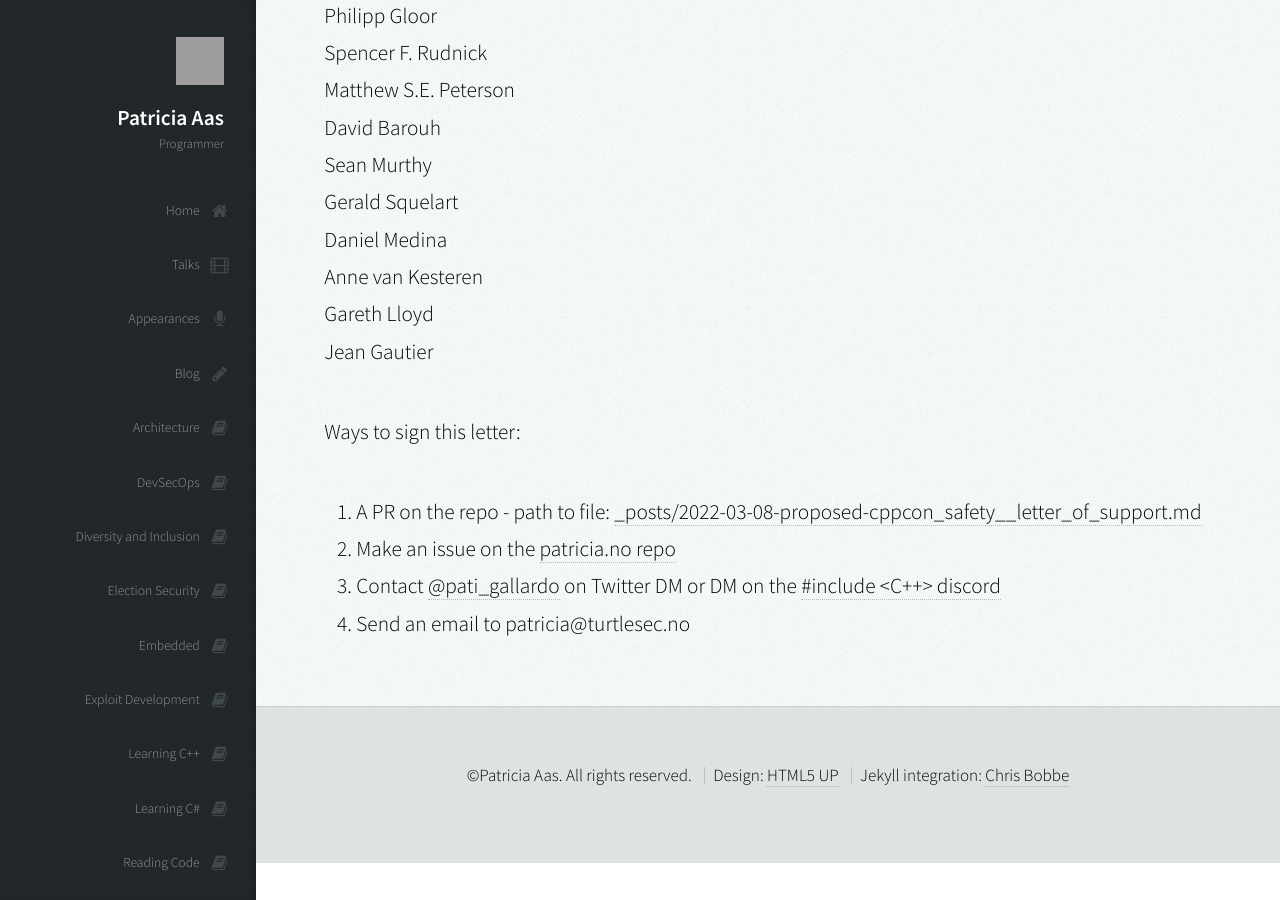
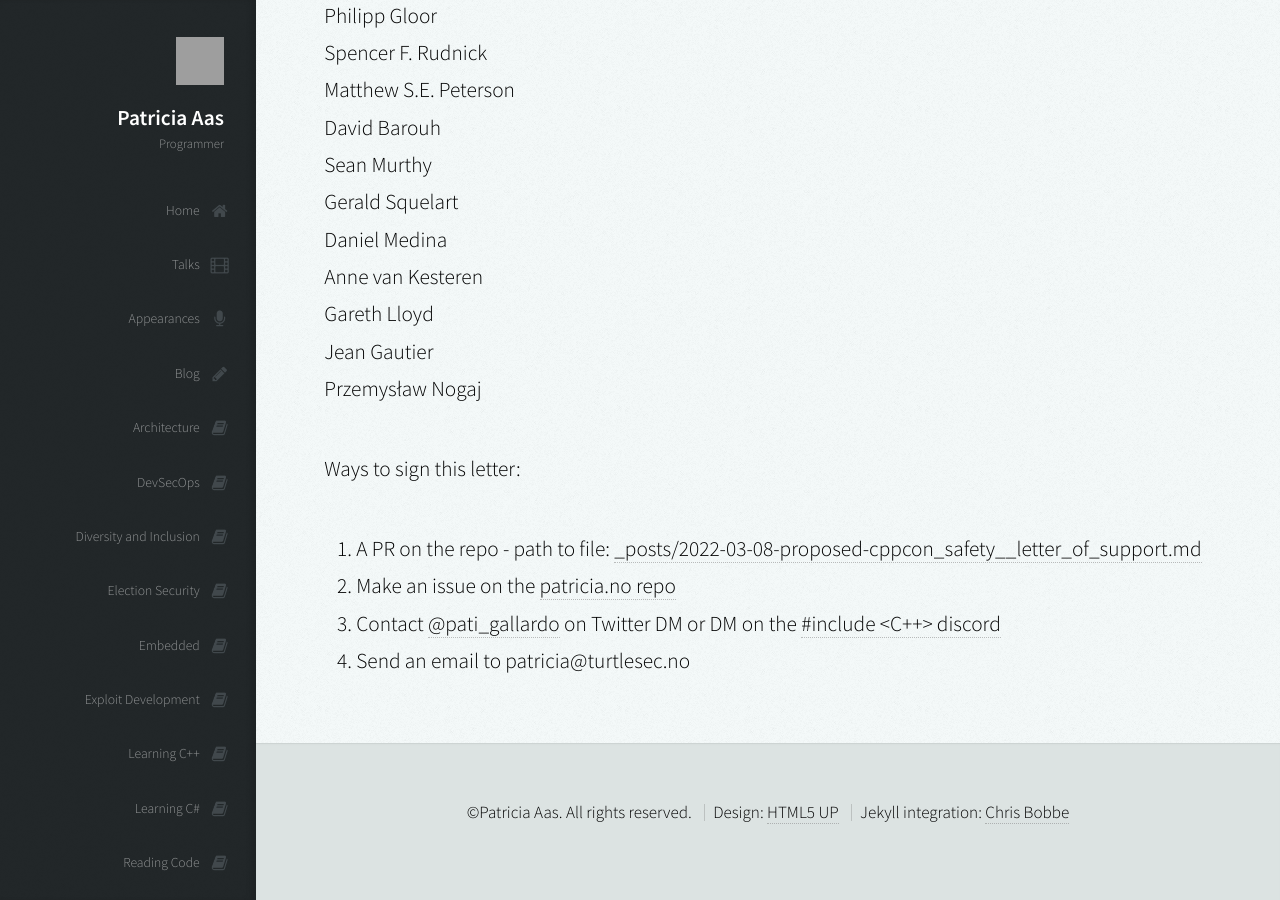
Before and after one commit to patricia-gallardo/patricia-gallardo.github.io, a Jekyll site: the page built from _posts/2022-03-08-proposed-cppcon_safety__letter_of_support.md, in a window 1280 px wide and 900 px high, scrolled down 9778 px. Built offline with Jekyll 4.4.1, drawn with Linux system fonts in a browser that asks for light colours; nearby versions of some CDN libraries; grey boxes are pictures that could not be loaded.

Commit message:
Update 2022-03-08-proposed-cppcon_safety__letter_of_support.md

```diff
--- a/_posts/2022-03-08-proposed-cppcon_safety__letter_of_support.md
+++ b/_posts/2022-03-08-proposed-cppcon_safety__letter_of_support.md
@@ -270,6 +270,7 @@ Daniel Medina <br>
 Anne van Kesteren <br>
 Gareth Lloyd <br>
 Jean Gautier <br>
+Przemysław Nogaj <br>
 
 
 Ways to sign this letter:
```
